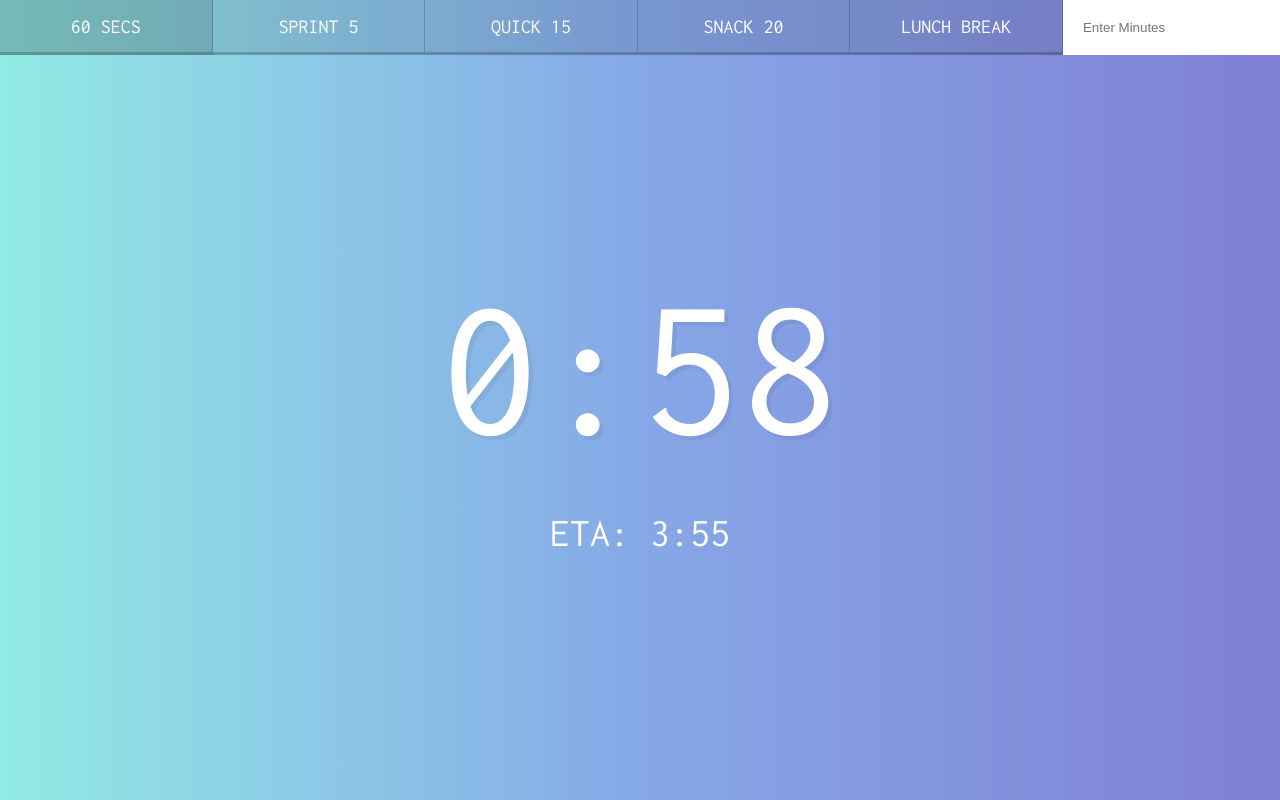
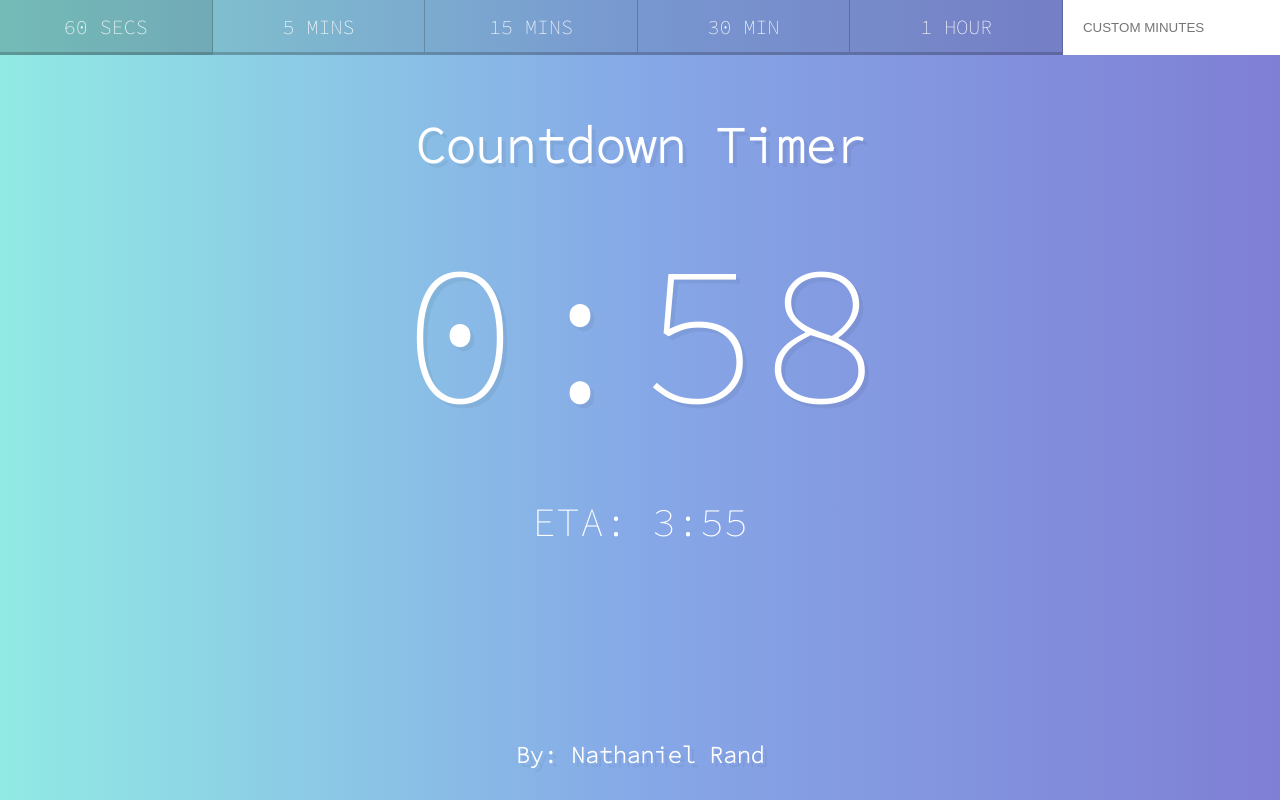
Before and after one commit to NathanielRand/countdown-timer, a plain HTML site: page index.html in a window 1280 px wide. Both pictures are taken after a click on the button "60 SECS". Drawn offline with Linux system fonts and the light colour scheme.

Commit message:
Add done when timer is complete; Change background

```diff
--- a/index.html
+++ b/index.html
@@ -3,27 +3,30 @@
 <head>
   <meta charset="UTF-8">
   <title>Countdown Timer</title>
-  <link href='https://fonts.googleapis.com/css?family=Inconsolata' rel='stylesheet' type='text/css'>
+  <link href="https://fonts.googleapis.com/css?family=Source+Code+Pro:200&display=swap" rel="stylesheet">
   <link rel="stylesheet" href="style.css">
 </head>
 <body>
   <div class="timer">
     <div class="timer__controls">
       <button data-time="60" class="timer__button">60 Secs</button>
-      <button data-time="300" class="timer__button">Sprint 5</button>
-      <button data-time="900" class="timer__button">Quick 15</button>
-      <button data-time="1200" class="timer__button">Snack 20</button>
-      <button data-time="3600" class="timer__button">Lunch Break</button>
+      <button data-time="300" class="timer__button">5 Mins</button>
+      <button data-time="900" class="timer__button">15 Mins</button>
+      <button data-time="1800" class="timer__button">30 Min</button>
+      <button data-time="3600" class="timer__button">1 Hour</button>
       <form name="customForm" id="custom">
-        <input type="text" name="minutes" placeholder="Enter Minutes">
+        <input type="text" name="minutes" placeholder="CUSTOM MINUTES">
       </form>
     </div>
+    <div class="heading">
+      <h1 class="heading-title">Countdown Timer</h2>
+    </div>
     <div class="display">
-      <h1 class="display__time-left"></h1>
-      <p class="display__end-time"></p>
+      <h1 id="display-time-left" class="display__time-left"></h1>
+      <p id="display-end-time" class="display__end-time"></p>
     </div>
+    <h4 class="footer-author">By: Nathaniel Rand</h4>
   </div>
-
   <script src="scripts.js"></script>
 </body>
 </html>
--- a/scripts.js
+++ b/scripts.js
@@ -1,12 +1,14 @@
 // Countdown global variables
 let countdown;
 const timerDisplay = document.querySelector('.display__time-left');
+const animateTimer = document.querySelector('.display__time-left');
 const endTime = document.querySelector('.display__end-time');
 const buttons = document.querySelectorAll('[data-time]');
 
 function timer(seconds) {
   // Clear any running timers.
   clearInterval(countdown);
+  animateTimer.classList.remove(".shake-timer");
   // The current timestamp in milliseconds.
   const now = Date.now();
   // Multiply by 1000 bc now is in milliseconds.
@@ -17,10 +19,17 @@ function timer(seconds) {
 
   countdown = setInterval(() => {
     const secondsLeft = Math.round((then - Date.now()) / 1000);
+
+    if (secondsLeft < 10) {
+      // animateTimer.classList.add(".shake-animation");
+      // animateTimer.setAttribute("id", "shake-animation")
+    }
+
     // Check for stop
     if (secondsLeft < 0) {
-      // Add animation
       clearInterval(countdown);
+      document.getElementById("display-time-left").innerHTML = "DONE";
+      // Add completed animation
       return;
     }
     // Display seconds
--- a/style.css
+++ b/style.css
@@ -16,7 +16,26 @@ html {
 body {
   margin: 0;
   text-align: center;
-  font-family: 'Inconsolata', monospace;
+  font-family: 'Source Code Pro', monospace;
+  /* font-family: 'Inconsolata', monospace; */
+}
+
+.heading {
+  text-align: center;
+  margin-top: 2%;
+  margin-bottom: -10%;
+}
+
+.heading-title {
+  font-size: 5rem;
+  color: white;
+  text-shadow: 4px 4px 0 rgba(0,0,0,0.05);
+}
+
+.footer-author {
+  font-size: 2.3rem;
+  color: white;
+  text-shadow: 4px 4px 0 rgba(0,0,0,0.05);
 }
 
 .display__time-left {
@@ -63,7 +82,7 @@ body {
   border-bottom: 3px solid rgba(0,0,0,0.2);
   border-right: 1px solid rgba(0,0,0,0.2);
   padding: 1rem;
-  font-family: 'Inconsolata', monospace;
+  font-family: 'Source Code Pro', monospace;
 }
 
 .timer__button:hover,
@@ -84,3 +103,27 @@ body {
   font-size: 4rem;
   color: white;
 }
+
+/* Animations */
+
+#shake-display {
+  /* Start the shake animation and make the animation last for 0.5 seconds */
+  animation: shake 0.2s;
+
+  /* When the animation is finished, start again */
+  animation-iteration-count: infinite;
+}
+
+@keyframes shake {
+  0% { transform: translate(1px, 1px) rotate(0deg); }
+  10% { transform: translate(-1px, -2px) rotate(-1deg); }
+  20% { transform: translate(-3px, 0px) rotate(1deg); }
+  30% { transform: translate(3px, 2px) rotate(0deg); }
+  40% { transform: translate(1px, -1px) rotate(1deg); }
+  50% { transform: translate(-1px, 2px) rotate(-1deg); }
+  60% { transform: translate(-3px, 1px) rotate(0deg); }
+  70% { transform: translate(3px, 1px) rotate(-1deg); }
+  80% { transform: translate(-1px, -1px) rotate(1deg); }
+  90% { transform: translate(1px, 2px) rotate(0deg); }
+  100% { transform: translate(1px, -2px) rotate(-1deg); }
+}
```
Also changed, not shown: 1 other file.
